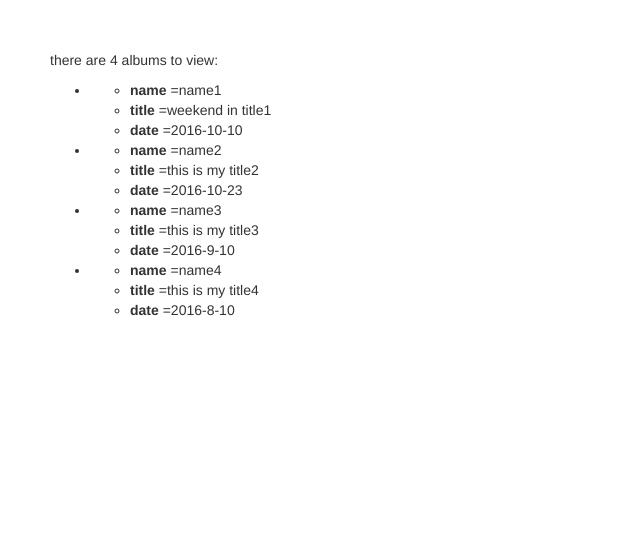
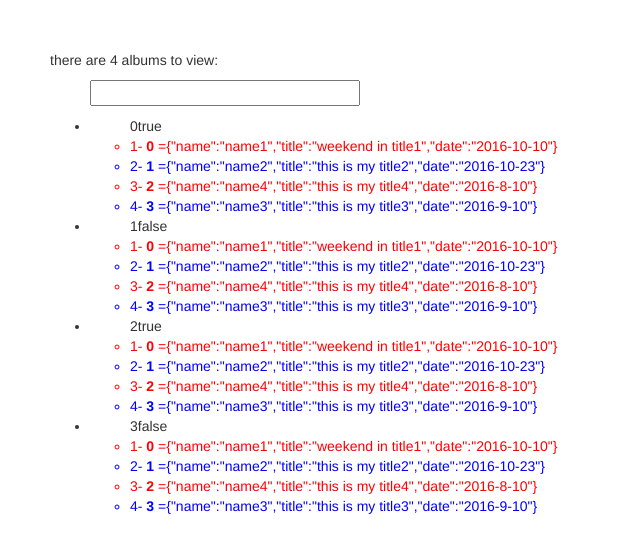
Before and after one commit to saaserp/AngularJS, a plain HTML site: page index.html in a window 1280 px wide. Shown: the whole page, without its empty margins (0-640 px from the left). Drawn offline with Linux system fonts and the light colour scheme.

Commit message:
测试 reeat

```diff
--- a/index.html
+++ b/index.html
@@ -5,7 +5,14 @@
 	<link rel="stylesheet" href="css/bootstrap.css"/>
 	<script type="text/javascript" src="angular.min.js"></script>
 	<script type="text/javascript" src="bootstrap.min.js"></script>
-
+<style type="text/css">
+.even{
+color:red;
+}
+.odd{
+color:blue;
+}
+</style>
 </head>
 <body style="padding:50px">
 <div ng-init= "albums =
@@ -38,10 +45,11 @@ there are {{ albums.length }} albums to view:
 
 </p>
 <ul>
-<li ng-repeat="album in albums">
+<p><input type="text" ng-model="searchFor" size="30"/> {{searchFor}}</p>
+<li ng-repeat="album in albums"  >
 	<ul>
-	<li ng-repeat="(key,value) in album">
-	<strong> {{ key }} </strong>={{value}}
+		{{$index}}{{$even}}	<li ng-repeat="(key,value) in albums | filter:searchFor | orderBy:'date' " ng-class="{even:$even,odd:$odd}">
+	{{ $index+1}}-<strong> {{ key }} </strong>={{value}}
 	</li>
 	</ul>
 
```
